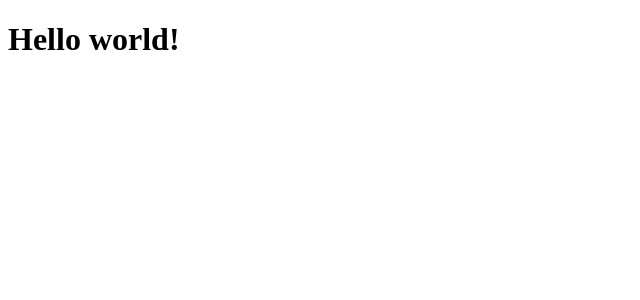
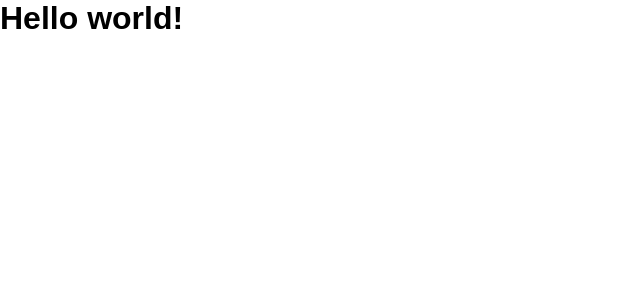
Before and after one commit to javierlete/angular-25-04, an Angular app in the folder first-app/: page / in a window 1280 px wide. Shown: the top 300 px of the page, without its empty margins (0-640 px from the left). Built offline with nearby package versions, Linux system fonts and the light colour scheme.

Commit message:
first-app: estilos por defecto

```diff
--- a/first-app/src/app/app.component.css
+++ b/first-app/src/app/app.component.css
@@ -0,0 +1,19 @@
+:host {
+    --content-padding: 10px;
+  }
+  header {
+    display: block;
+    height: 60px;
+    padding: var(--content-padding);
+    box-shadow: 0px 5px 25px var(--shadow-color);
+  }
+  .content {
+    padding: var(--content-padding);
+  }
+
+
+  /*
+  Copyright Google LLC. All Rights Reserved.
+  Use of this source code is governed by an MIT-style license that
+  can be found in the LICENSE file at https://angular.io/license
+  */
--- a/first-app/src/styles.css
+++ b/first-app/src/styles.css
@@ -1 +1,30 @@
 /* You can add global styles to this file, and also import other style files */
+* {
+    margin: 0;
+    padding: 0;
+  }
+
+  body {
+    font-family: 'Be Vietnam Pro', sans-serif;
+  }
+  :root {
+    --primary-color: #605DC8;
+    --secondary-color: #8B89E6;
+    --accent-color: #e8e7fa;
+    --shadow-color: #E8E8E8;
+  }
+
+  button.primary {
+    padding: 10px;
+    border: solid 1px var(--primary-color);
+    background: var(--primary-color);
+    color: white;
+    border-radius: 8px;
+  }
+
+
+  /*
+  Copyright Google LLC. All Rights Reserved.
+  Use of this source code is governed by an MIT-style license that
+  can be found in the LICENSE file at https://angular.io/license
+  */
```
